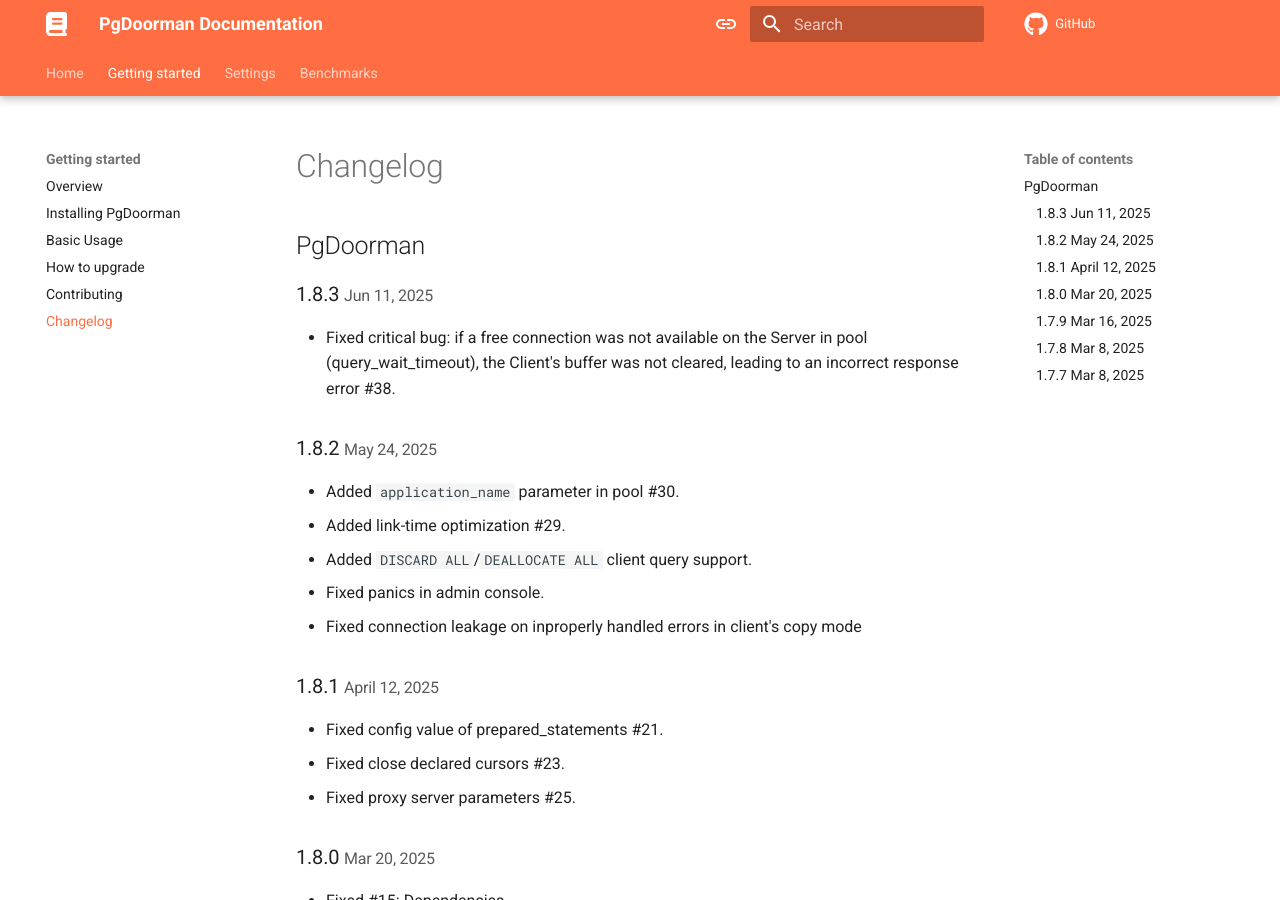
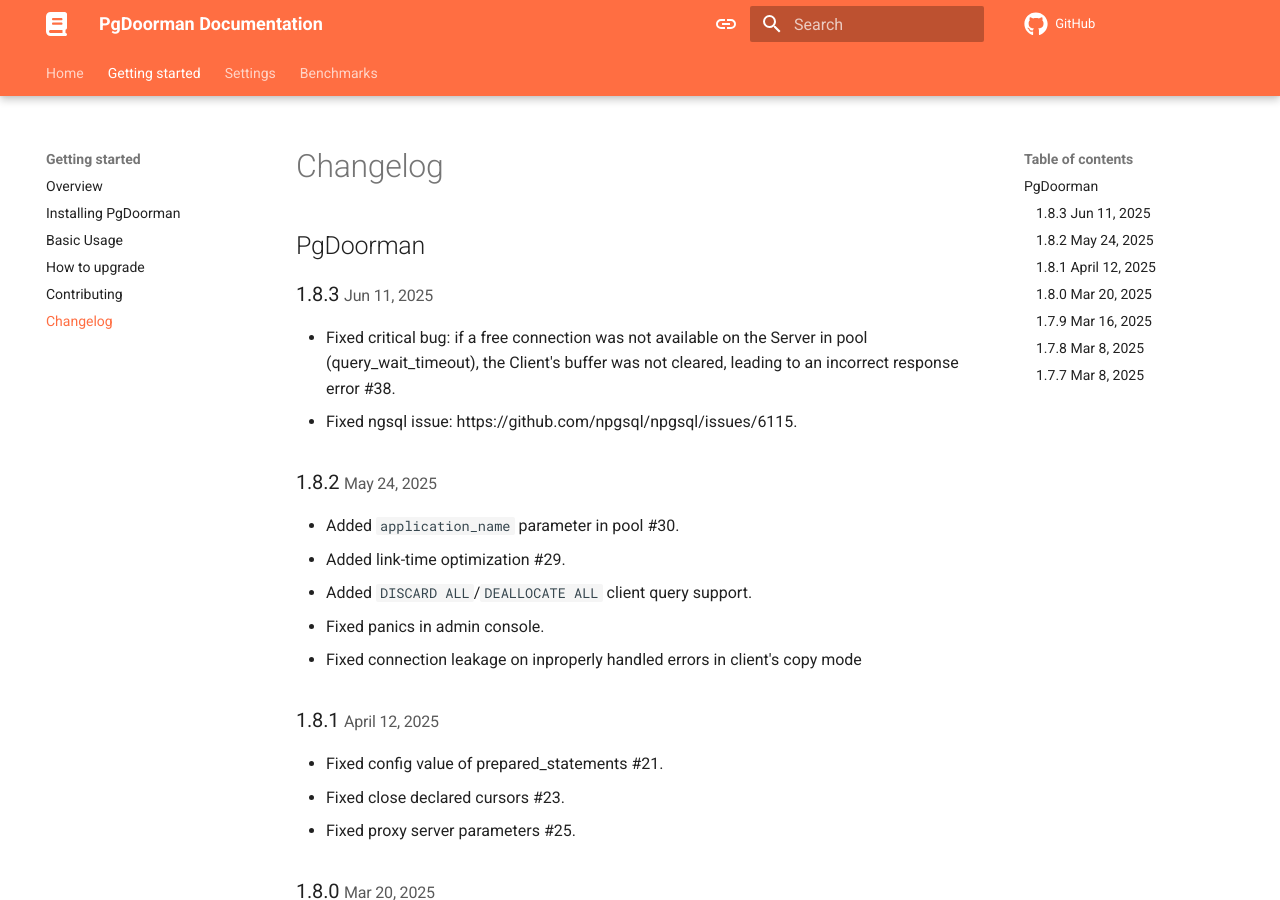
Before and after one commit to romanchechyotkin/pg_doorman, an MkDocs documentation site: the page built from documentation/docs/changelog.md, in a window 1280 px wide and 900 px high. Built offline with MkDocs 1.6.1 and Material for MkDocs 9.7.7, drawn with Linux system fonts in a browser that asks for light colours; comment, search, counter and statistics services are not loaded; the version menu is left out.

Commit message:
publish site (#39)

```diff
--- a/documentation/docs/changelog.md
+++ b/documentation/docs/changelog.md
@@ -9,6 +9,7 @@
 ### 1.8.3 <small>Jun 11, 2025</small> { id="1.8.3" }
 
 - Fixed critical bug: if a free connection was not available on the Server in pool (query_wait_timeout), the Client's buffer was not cleared, leading to an incorrect response error #38.
+- Fixed ngsql issue: https://github.com/npgsql/npgsql/issues/6115.
 
 ### 1.8.2 <small>May 24, 2025</small> { id="1.8.2" }
 
```
Also changed, not shown: 1 other file.
